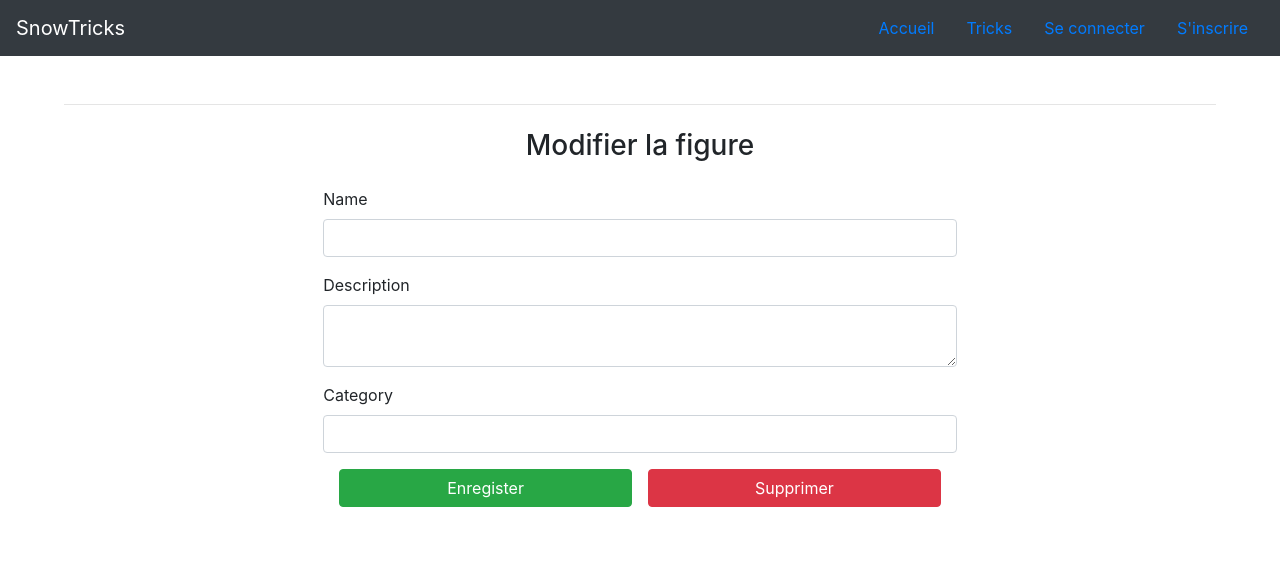
After one commit to Dzov/SnowTricks, a Symfony app: template templates/edit_trick.html.twig in a window 1280 px wide. The commit adds this page. Shown: the top 562 px of the page. Run offline with Twig, Linux system fonts and the light colour scheme; the template is opened without the code that fills it, so the values that code supplies are empty; form fields are guessed from the names that the template uses; some libraries are stand-ins or nearby versions.

Commit message:
feat(trick): enable trick information edition

```diff
--- a/public/css/master.css
+++ b/public/css/master.css
@@ -23,7 +23,7 @@
   overflow-x: auto;
 }
 .trick__slider--images .card {
-  flex: 1 0 18% !important;
+  flex: 0 0 15% !important;
 }
 .trick__information--container ul {
   list-style-type: none;
@@ -48,6 +48,24 @@
   font-size: 15px;
 }
 
+.trick_edit_form {
+  border: 0;
+}
+
+@media (min-width: 640px) {
+  .comments__section, .trick_edit_form {
+    width: 55%;
+    margin: auto;
+  }
+  .comments__section h5, .trick_edit_form h5 {
+    text-align: center;
+  }
+
+  .trick_edit_form button {
+    width: 50%;
+    margin: auto;
+  }
+}
 .login__section {
   height: 80vh;
 }
@@ -55,7 +73,6 @@
 .forms {
   border: 1px solid lightgray;
   padding: 20px;
-  font-size: 10px;
 }
 
 /*# sourceMappingURL=master.css.map */
--- a/public/scss/_trick_information.scss
+++ b/public/scss/_trick_information.scss
@@ -1,17 +1,14 @@
-.trick
-{
-  &__slider--images
-  {
+.trick {
+  &__slider--images {
     flex-wrap: nowrap;
     overflow-x: auto;
 
     .card {
-      flex: 1 0 18%!important;
+      flex: 0 0 15% !important;
     }
   }
 
-  &__information--container
-  {
+  &__information--container {
     ul {
       list-style-type: none;
       margin: 0;
@@ -26,19 +23,36 @@
   }
 }
 
-.trick__comments
-{
-  &--img{
-      border-radius: 30px;
-      width: 50px;
-      height: 50px;
+.trick__comments {
+  &--img {
+    border-radius: 30px;
+    width: 50px;
+    height: 50px;
   }
 
-  &--comment
-  {
+  &--comment {
     box-shadow: #565656 -2px 1px 3px;
   }
-  &--content{
+  &--content {
     font-size: 15px;
   }
 }
+
+@media (min-width: 640px) {
+  .comments__section, .trick_edit_form {
+    width: 55%;
+    margin: auto;
+
+    h5 {
+      text-align: center;
+    }
+  }
+
+  .trick_edit_form
+  {
+    button{
+      width: 50%;
+      margin: auto;
+    }
+  }
+}
--- a/src/Controller/RegisterController.php
+++ b/src/Controller/RegisterController.php
@@ -3,7 +3,7 @@
 namespace App\Controller;
 
 use App\Entity\User;
-use App\Form\RegisterType;
+use App\Form\RegisterFormType;
 use Symfony\Bundle\FrameworkBundle\Controller\Controller;
 use Symfony\Component\HttpFoundation\Response;
 use Sensio\Bundle\FrameworkExtraBundle\Configuration\Route;
@@ -20,7 +20,7 @@ class RegisterController extends Controller
     {
         $user = new User();
 
-        $form = $this->createForm(RegisterType::class, $user);
+        $form = $this->createForm(RegisterFormType::class, $user);
 
         $form->handleRequest($request);
 
--- a/src/Controller/ResetPasswordController.php
+++ b/src/Controller/ResetPasswordController.php
@@ -2,7 +2,7 @@
 
 namespace App\Controller;
 
-use App\Form\ResetPasswordType;
+use App\Form\ResetPasswordFormType;
 use Symfony\Bundle\FrameworkBundle\Controller\Controller;
 use Symfony\Component\HttpFoundation\Request;
 use Sensio\Bundle\FrameworkExtraBundle\Configuration\Route;
@@ -17,7 +17,7 @@ class ResetPasswordController extends Controller
      */
     public function reset(Request $request)
     {
-        $form = $this->createForm(ResetPasswordType::class);
+        $form = $this->createForm(ResetPasswordFormType::class);
 
         $form->handleRequest($request);
 
--- a/src/Form/ForgotPasswordType.php
+++ b/src/Form/ForgotPasswordFormType.php
@@ -7,7 +7,7 @@ use Symfony\Component\Form\Extension\Core\Type\EmailType;
 use Symfony\Component\Form\FormBuilderInterface;
 use Symfony\Component\OptionsResolver\OptionsResolver;
 
-class ForgotPasswordType extends AbstractType
+class ForgotPasswordFormType extends AbstractType
 {
     public function buildForm(FormBuilderInterface $builder, array $options)
     {
--- a/src/Form/RegisterType.php
+++ b/src/Form/RegisterFormType.php
@@ -12,7 +12,7 @@ use Symfony\Component\Form\FormInterface;
 /**
  * @author Amélie-Dzovinar Haladjian
  */
-class RegisterType extends AbstractType
+class RegisterFormType extends AbstractType
 {
     public function buildForm(FormBuilderInterface $builder, array $options): FormInterface
     {
--- a/src/Form/ResetPasswordType.php
+++ b/src/Form/ResetPasswordFormType.php
@@ -11,7 +11,7 @@ use Symfony\Component\Form\FormInterface;
 /**
  * @author Amélie-Dzovinar Haladjian
  */
-class ResetPasswordType extends AbstractType
+class ResetPasswordFormType extends AbstractType
 {
     public function buildForm(FormBuilderInterface $builder, array $options): FormInterface
     {
--- /dev/null
+++ b/templates/edit_trick.html.twig
@@ -0,0 +1,48 @@
+{% extends('base.html.twig') %}
+
+{% block body %}
+    {% for image in trick.images | slice(0) %}
+        <div class="trick_header_image" style="background: url('/img/{{ asset(image.fileName) }}') center 30%; background-size: cover; height: 300px; width: auto">
+        </div>
+    {% endfor %}
+    <section id="tricks_section" class="mx-md-5 my-md-3">
+        <div class="modal-body">
+            <div class="trick__slider--container">
+                <div class="trick__slider--images">
+                    {% for image in trick.images %}
+                        <div class="border-0 d-flex justify-content-between">
+                            <img src="/img{{ asset(image.fileName) }}" alt="Image de la figure {{ trick.name }}" width="105" height="105" class="card">
+                        </div>
+                        <div class="controls">
+                            <a href="{{ path( 'edit_trick', {'trickId': trick.id} ) }}"><i class="fa fa-pencil mr-2"></i></a>
+                            <a href=""><i class="fa fa-trash"></i></a>
+                        </div>
+                    {% endfor %}
+                </div>
+            </div>
+            <hr>
+            <div class="trick_edit_form d-flex flex-column my-4">
+                <h3 class="text-md-center mb-4">Modifier la figure</h3>
+                {{ form_start(form, {'attr': {'class': 'd-flex flex-column'}}) }}
+                <div class="form-group">
+                    {{ form_row(form.name) }}
+                </div>
+                <div class="form-group">
+                    {{ form_row(form.description) }}
+                </div>
+                <div class="form-group">
+                    {{ form_row(form.category) }}
+                </div>
+                {#<div class="form-group">#}
+                {#{{ form_row(form.password) }}#}
+                {#</div>#}
+                <div class="controls d-flex justify-content-around mx-md-3 my-3">
+                    <button type="submit" class="btn btn-success mr-md-3">Enregister</button>
+                    <button class="btn btn-danger">Supprimer</button>
+                </div>
+                {{ form_end(form) }}
+
+            </div>
+        </div>
+    </section>
+{% endblock %}
--- a/templates/home.html.twig
+++ b/templates/home.html.twig
@@ -2,7 +2,11 @@
 
 {% block body %}
     <section class="home__jumbotron">
-        <p class="home__jumbotron--slogan">SnowTricks <br> Rejoignez la communauté des passionnés de snowboard !</p>
+        {% if is_granted('IS_AUTHENTICATED_FULLY') %}
+            <p class="home__jumbotron--slogan">SnowTricks <br> Ravi de vous voir {{ app.user.firstName }} ! </p>
+        {% else %}
+            <p class="home__jumbotron--slogan">SnowTricks <br> Rejoignez la communauté des passionnés de snowboard !</p>
+        {% endif %}
     </section>
 
     {% include('trick_card.html.twig') %}
--- a/templates/trick_card.html.twig
+++ b/templates/trick_card.html.twig
@@ -11,7 +11,7 @@
                     </h5>
                     {% if is_granted('IS_AUTHENTICATED_FULLY') %}
                         <div class="controls d-flex align-self-center justify-content-between">
-                            <a href="{{ path( trick.id ~ '/edit') }}"><i class="fa fa-pencil mr-2"></i></a>
+                            <a href="{{ path( 'edit_trick', {'trickId': trick.id} ) }}"><i class="fa fa-pencil mr-2"></i></a>
                             <a href=""><i class="fa fa-trash"></i></a>
                         </div>
                     {% endif %}
--- a/webpack.config.js
+++ b/webpack.config.js
@@ -13,6 +13,7 @@ Encore
     // uncomment to define the assets of the project
     // .addEntry('js/app', './assets/js/app.js')
     // .addStyleEntry('css/app', './assets/css/app.scss')
+    // .addStyleEntry('css/app', './assets/css/app.scss')
 
     // uncomment if you use Sass/SCSS files
     // .enableSassLoader()
```
Also changed, not shown: src/Controller/EditTrickController.php (added, +39 -0 lines), src/Form/EditTrickFormType.php (added, +78 -0 lines), templates/comment_card.html.twig (deleted, +0 -15 lines), templates/trick_comment_section.html.twig (added, +26 -0 lines), templates/trick_information_modal.html.twig (+1 -11 lines), 2 other files.
